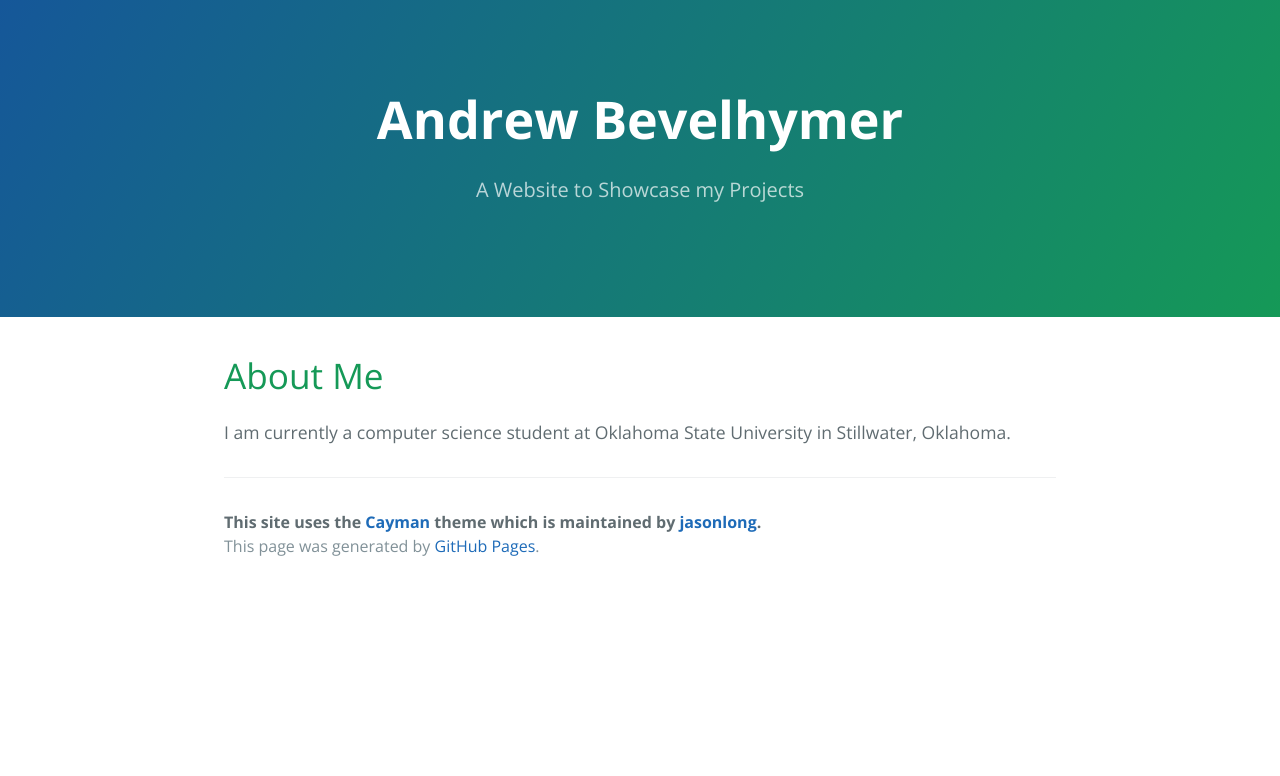
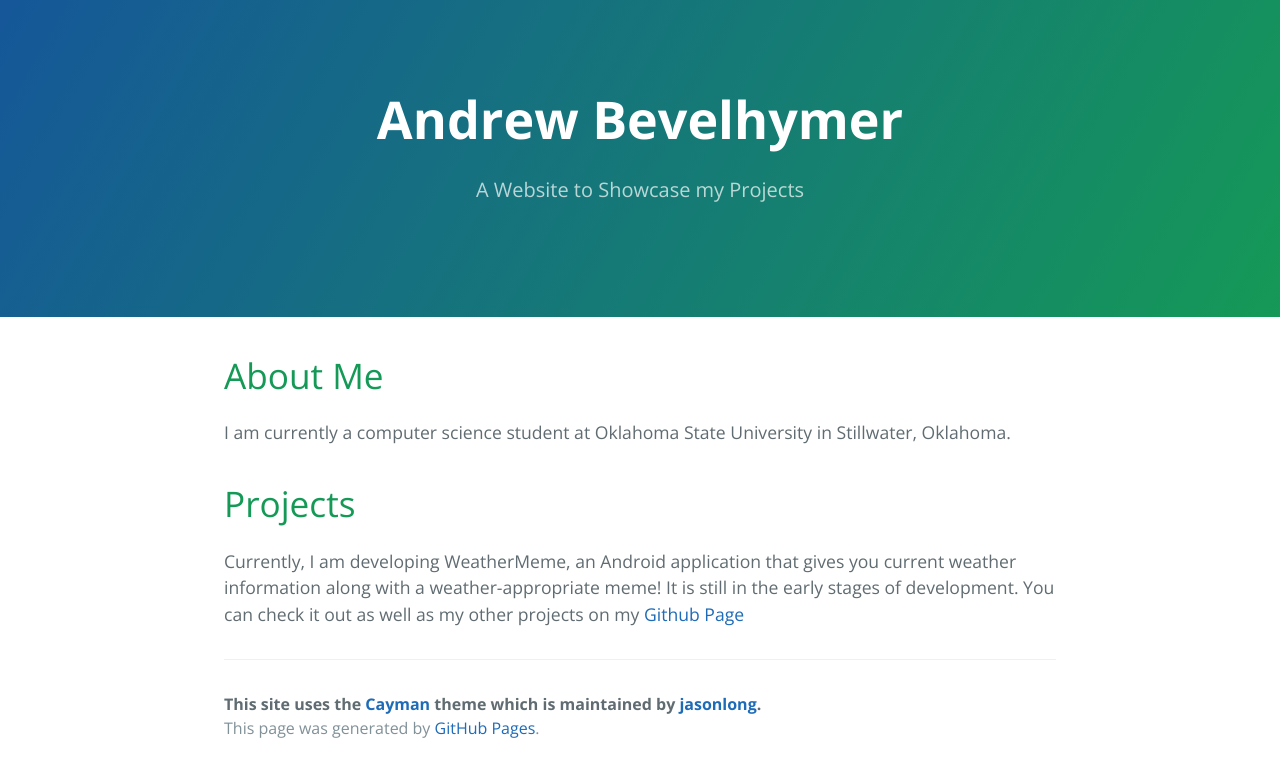
Before and after one commit to andrewbeav/andrewbeav.github.io, a website: page index.html in a window 1280 px wide. Drawn offline with nearby package versions, Linux system fonts and the light colour scheme.

Commit message:
Add projects section

```diff
--- a/index.html
+++ b/index.html
@@ -20,6 +20,9 @@
       <a id="user-content-header-1" class="anchor" href="#header-1" aria-hidden="true"><span class="octicon octicon-link"></span></a>About Me</h1>
       <p>I am currently a computer science student at Oklahoma State University in Stillwater, Oklahoma.</p>
 
+      <h1>Projects</h1>
+      <p>Currently, I am developing WeatherMeme, an Android application that gives you current weather information along with a weather-appropriate meme! It is still in the early stages of development. You can check it out as well as my other projects on my <a href="https://github.com/andrewbeav">Github Page</a></p>
+
       <footer class="site-footer">
         <span class="site-footer-owner">This site uses the <a href="https://github.com/jasonlong/cayman-theme">Cayman</a> theme which is maintained by <a href="https://github.com/jasonlong">jasonlong</a>.</span>
         <span class="site-footer-credits">This page was generated by <a href="https://pages.github.com">GitHub Pages</a>.</span>
```
